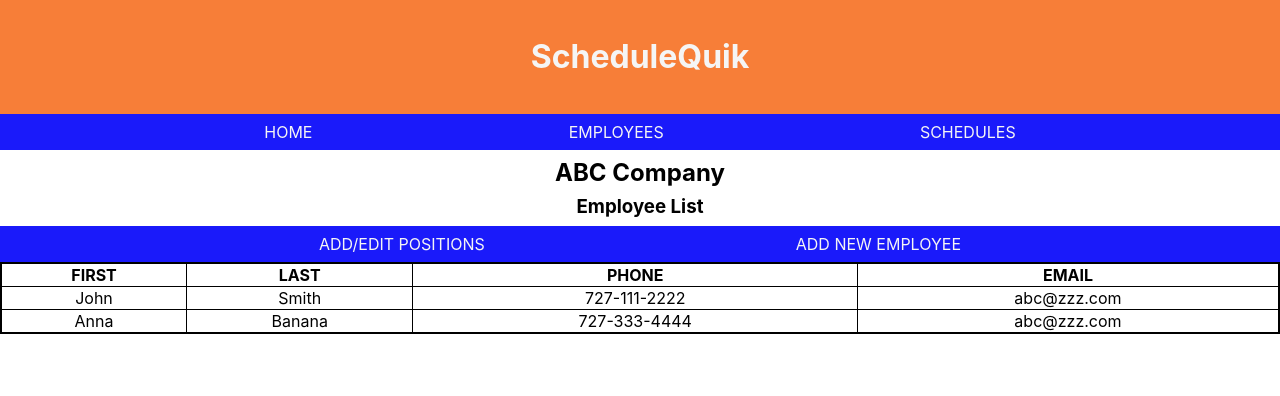
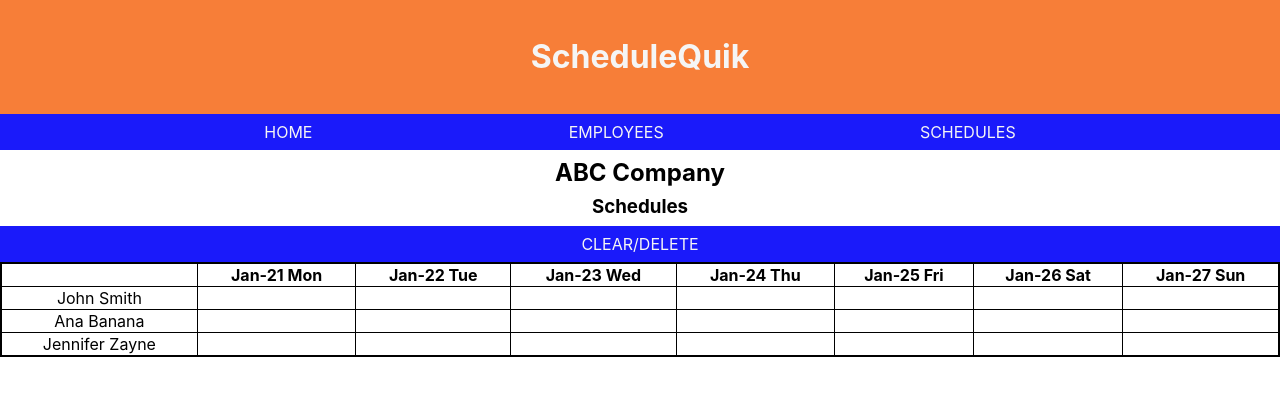
Before and after one commit to StPeteFrank/schedulequik, a React (Create React App) app: page / in a window 1280 px wide. Shown: the top 396 px of the page. Built offline with nearby package versions, Linux system fonts and the light colour scheme.

Commit message:
Employees and Schedule Tables are set.

```diff
--- a/src/App.js
+++ b/src/App.js
@@ -18,8 +18,8 @@ class App extends Component {
           <a href="#">SCHEDULES</a>
         </div>
         {/* <Home /> */}
-        <Employees />
-        {/* <Schedules /> */}
+        {/* <Employees /> */}
+        <Schedules />
       </div>
     )
   }
--- a/src/Employees.js
+++ b/src/Employees.js
@@ -31,7 +31,13 @@ class Employees extends Component {
                 <td>Anna</td>
                 <td>Banana</td>
                 <td>727-333-4444</td>
-                <td>abc@zzz.com</td>
+                <td>def@zzz.com</td>
+              </tr>
+              <tr>
+                <td>Jennifer</td>
+                <td>Zayne</td>
+                <td>727-555-6666</td>
+                <td>ghi@zzz.com</td>
               </tr>
             </tbody>
           </table>
--- a/src/Schedules.js
+++ b/src/Schedules.js
@@ -6,9 +6,56 @@ class Schedules extends Component {
       <div>
         <div classname="CompanyName">
           <h2>ABC Company</h2>
-          <div className="DeleteTabs">
-            <a href="#">CLEAR/DELETE</a>
-          </div>
+          <h3>Schedules</h3>
+        </div>
+        <div className="DeleteTabs">
+          <a href="#">CLEAR/DELETE</a>
+        </div>
+        <div className="ScheduleContainer">
+          <table className="ScheduleTable">
+            <tbody>
+              <tr>
+                <th />
+                <th>Jan-21 Mon</th>
+                <th>Jan-22 Tue</th>
+                <th>Jan-23 Wed</th>
+                <th>Jan-24 Thu</th>
+                <th>Jan-25 Fri</th>
+                <th>Jan-26 Sat</th>
+                <th>Jan-27 Sun</th>
+              </tr>
+              <tr>
+                <td>John Smith</td>
+                <td href="#" />
+                <td />
+                <td />
+                <td />
+                <td />
+                <td />
+                <td />
+              </tr>
+              <tr>
+                <td>Ana Banana</td>
+                <td />
+                <td />
+                <td />
+                <td />
+                <td />
+                <td />
+                <td />
+              </tr>
+              <tr>
+                <td>Jennifer Zayne</td>
+                <td />
+                <td />
+                <td />
+                <td />
+                <td />
+                <td />
+                <td />
+              </tr>
+            </tbody>
+          </table>
         </div>
       </div>
     )
--- a/src/index.css
+++ b/src/index.css
@@ -103,3 +103,10 @@ th {
   text-decoration: none;
   cursor: pointer;
 }
+.ScheduleTable {
+  width: 100%;
+}
+.ScheduleContainer {
+  border: 1px solid black;
+  border-spacing: none;
+}
```
